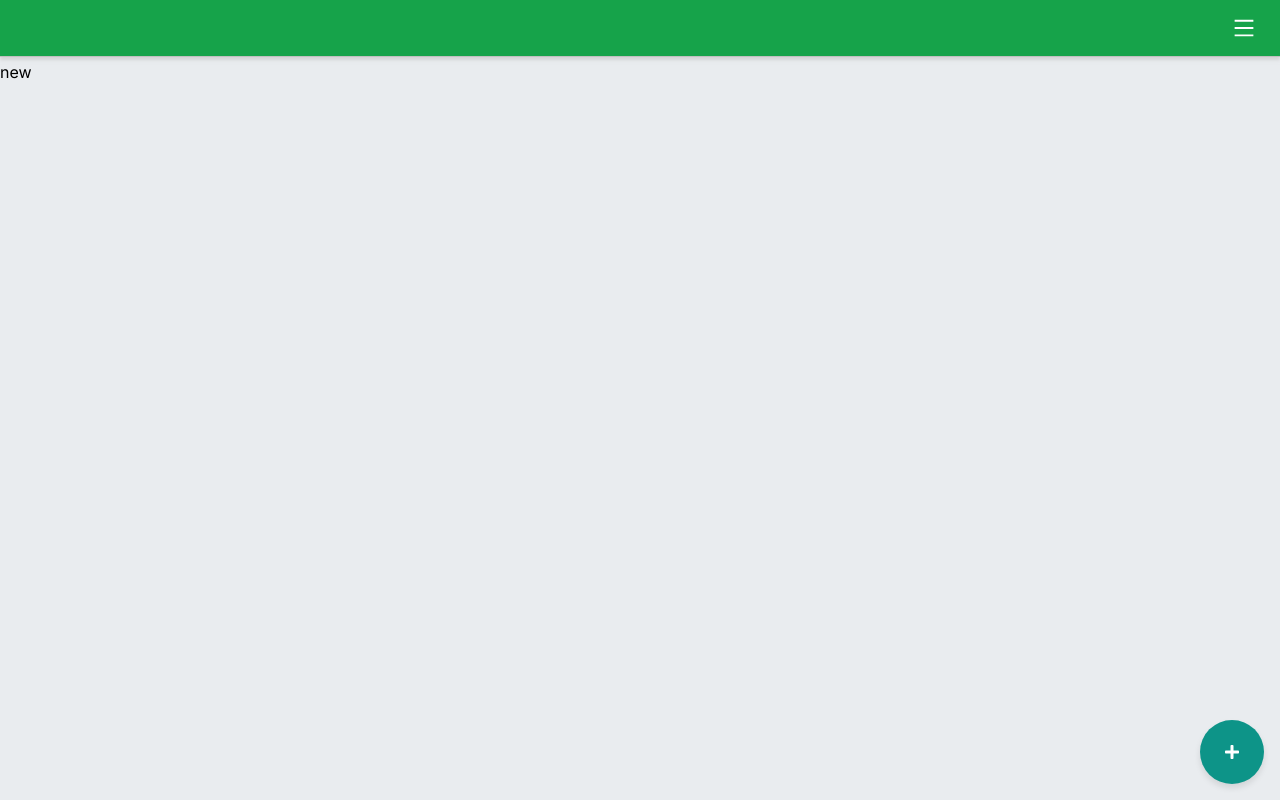
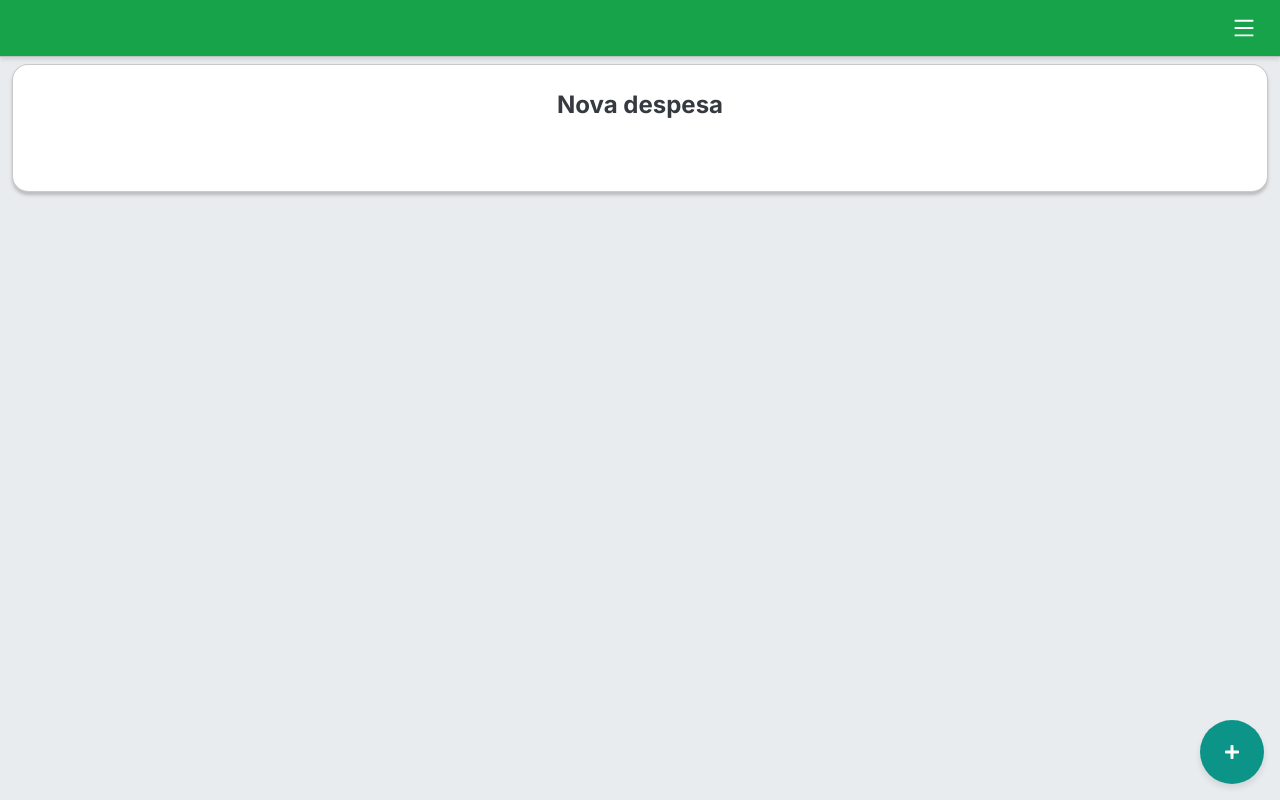
Before and after one commit to FelipeMedeiros99/my-finance-app, a Next.js app: page /cards/new in a window 1280 px wide. Built offline with nearby package versions, Linux system fonts and the light colour scheme; sample sign-in values are in the browser's storage.

Commit message:
feat: whiteContainer added

```diff
--- a/src/app/(private)/(entities)/cards/new/page.tsx
+++ b/src/app/(private)/(entities)/cards/new/page.tsx
@@ -1,7 +1,9 @@
+import WhiteContainer from "@/components/white-container/WhiteContainer";
+
 export default function New(){
   return(
-    <div>
-      new
-    </div>
+    <WhiteContainer title="Nova despesa">
+
+    </WhiteContainer>
   )
 }
```
